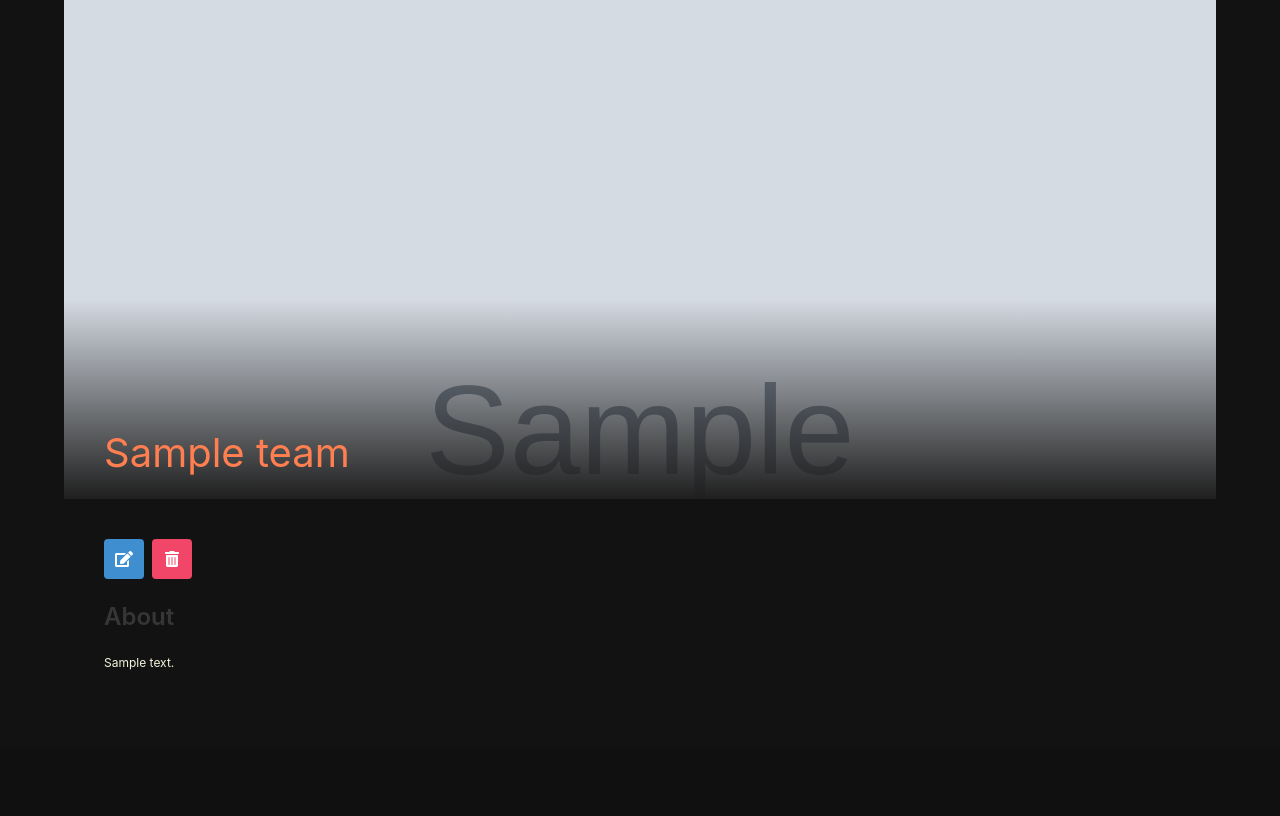
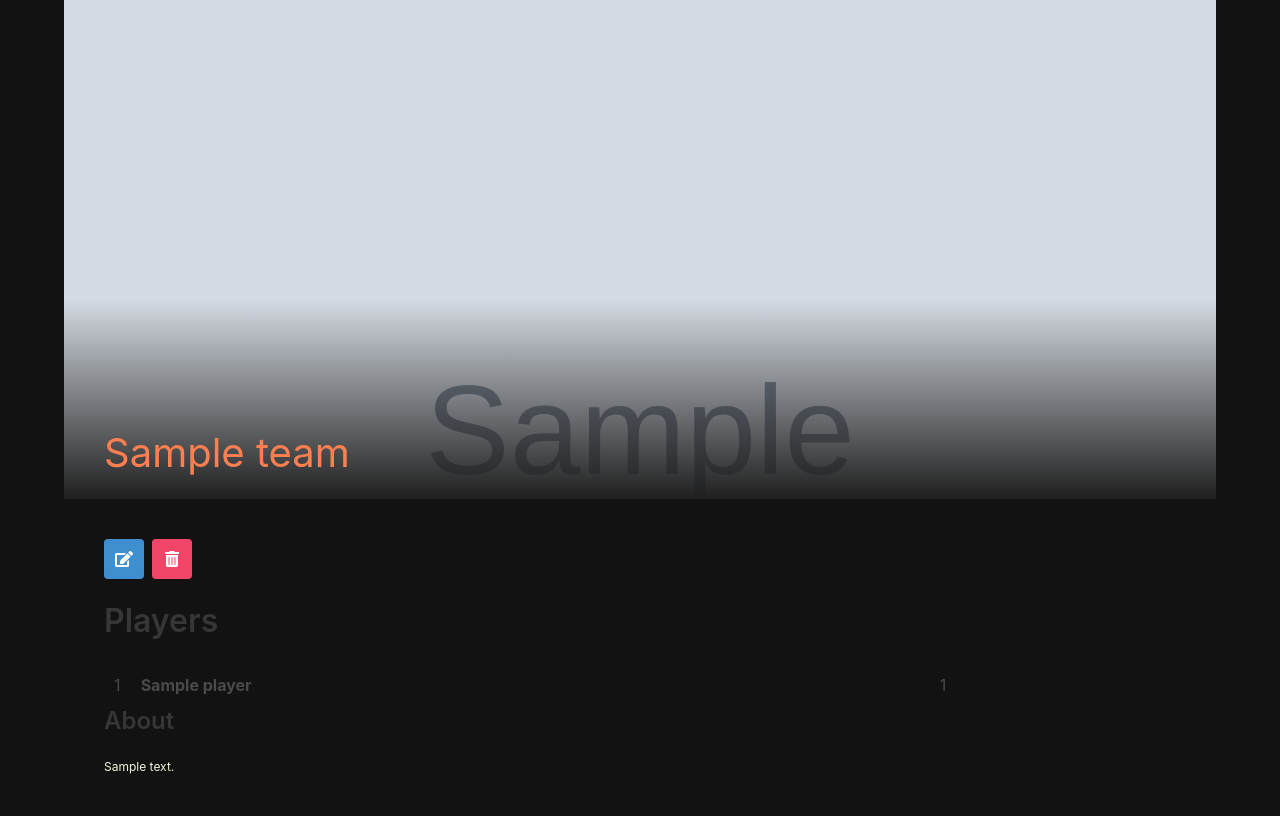
Before and after one commit to michaelbryanstark/hockeyGuru, a Django app: page /teams/1/ in a window 1280 px wide. Shown: the part 53-869 px from the top of the page. Before the commit the page ends 723 px from the top, so only its background shows below. Run offline with Django 3.2, Linux system fonts and the light colour scheme; tables that the repository leaves empty hold one stand-in row (values such as "Sample post"); grey boxes marked "Sample" are stand-in pictures.

Commit message:
added players model

```diff
--- a/main_app/admin.py
+++ b/main_app/admin.py
@@ -1,7 +1,7 @@
 from django.contrib import admin
 
 # Register your models here.
-from django.contrib import admin
-from .models import Team
+from .models import Team, Player
 
 admin.site.register(Team)
+admin.site.register(Player)
--- a/main_app/models.py
+++ b/main_app/models.py
@@ -13,3 +13,11 @@ class Team(models.Model):
 
     class Meta:
         ordering = ['name']
+
+class Player(models.Model):
+    player_name = models.CharField(max_length=150)
+    jersey_number = models.IntegerField(default=0)
+    team = models.ForeignKey(Team, on_delete=models.CASCADE, related_name="players")
+
+    def __str__(self):
+        return self.player_name
--- a/main_app/static/styles/main.css
+++ b/main_app/static/styles/main.css
@@ -82,3 +82,22 @@ body {
   .detail__container {
     margin-top: 500px;
   }
+
+  .detail__players {
+    width: 100%;
+    display: flex;
+    flex-direction: column;
+  }
+
+  .player {
+    width: 100%;
+    padding: 10px;
+    display: grid;
+    grid-template-columns: 0.1fr 3fr 1fr;
+    border-radius: 5px;
+  }
+
+  .player:hover {
+    background-color: hsla(0, 0%, 100%, 0.1);
+    cursor: pointer;
+  }
--- a/main_app/templates/team_detail.html
+++ b/main_app/templates/team_detail.html
@@ -22,6 +22,25 @@
       </span>
     </a>
   </div>
+  <div class="detail__players">
+    <h3 class="title is-3">Players</h3>
+
+    {% for player in team.players.all %}
+    <div class="player">
+      <span>{{forloop.counter}}</span>
+      <span><b>{{player.player_name}}</b></span>
+      <span>{{player.jersey_number}}</span>
+    </div>
+    {% empty %}
+    <article class="message">
+      <div class="message-header">
+        <p>No Players Available</p>
+      </div>
+    </article>
+
+    {% endfor %}
+  </div>
+  </div>
   <div class="detail__about">
     <h4 class="title is-4">About</h4>
     <p>{{team.bio}}</p>
```
Also changed, not shown: main_app/migrations/0002_player.py (added).
